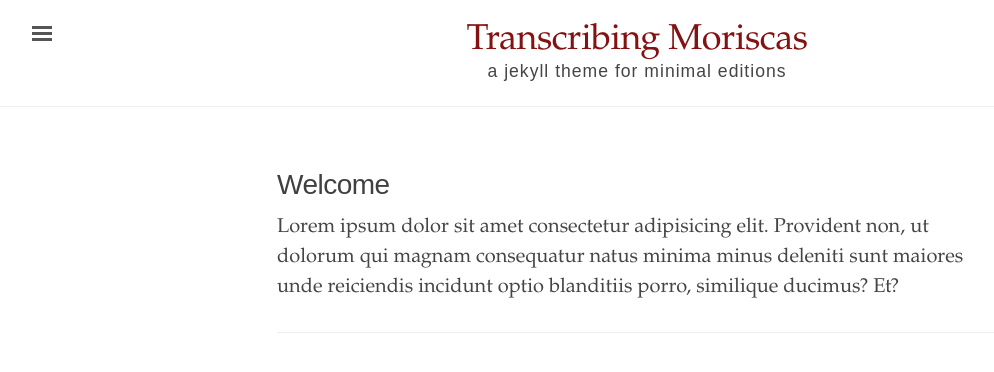
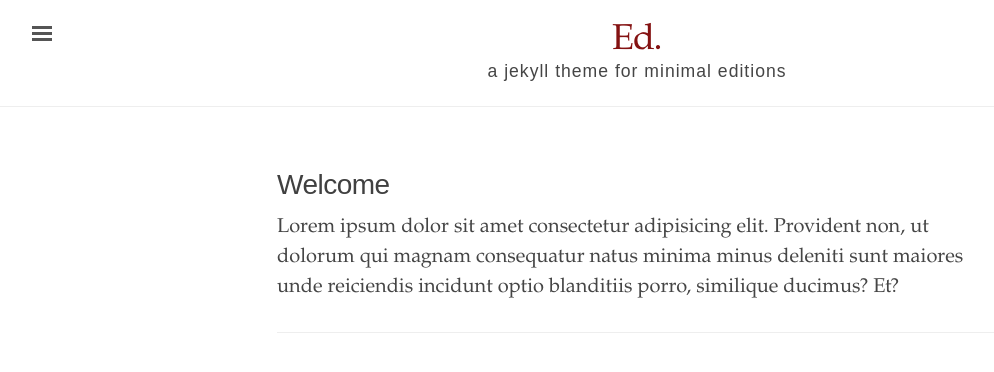
Before and after one commit to digbmc/moriscos-daimel, a Jekyll site: the page built from index.html, in a window 1280 px wide. Shown: the top 372 px of the page, without its empty margins (3-997 px from the left). Built offline with Jekyll 4.4.1, drawn with Linux system fonts in a browser that asks for light colours.

Commit message:
End _config.yml test.

```diff
--- a/_config.yml
+++ b/_config.yml
@@ -1,11 +1,11 @@
 # Built with Jekyll 3.6.0
 
 # Setup
-title:               Transcribing Moriscas
+title:               Ed.
 tagline:             'a jekyll theme for minimal editions'
 description:         'Ed is a Jekyll theme designed for textual editors based on minimal computing principles, and focused on legibility and flexibility.'
 url:                 'http://minicomp.github.io'
-baseurl:             '/transcribing_moriscas'
+baseurl:             '/ed'
 
 # About/contact
 author:
```
